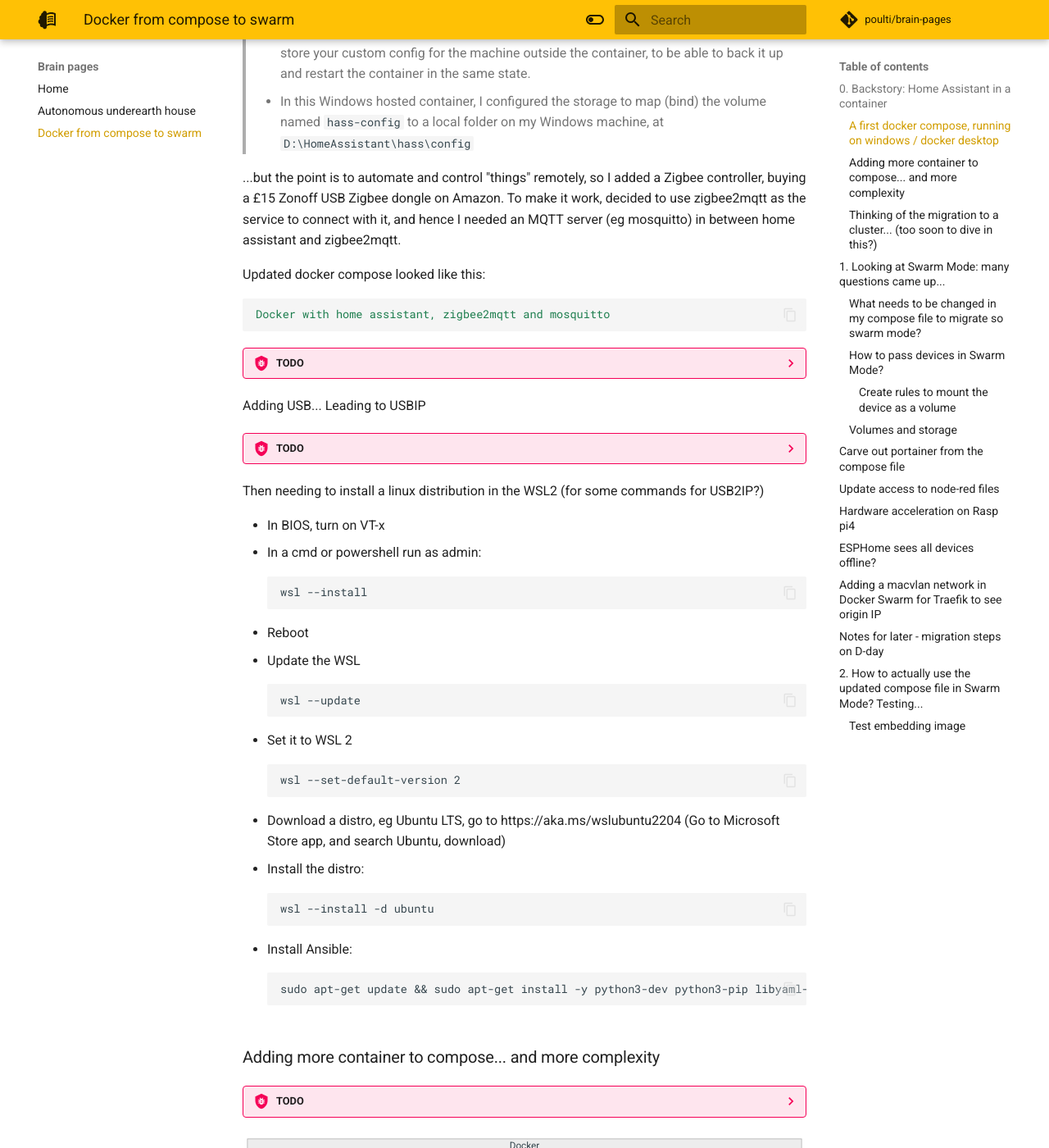
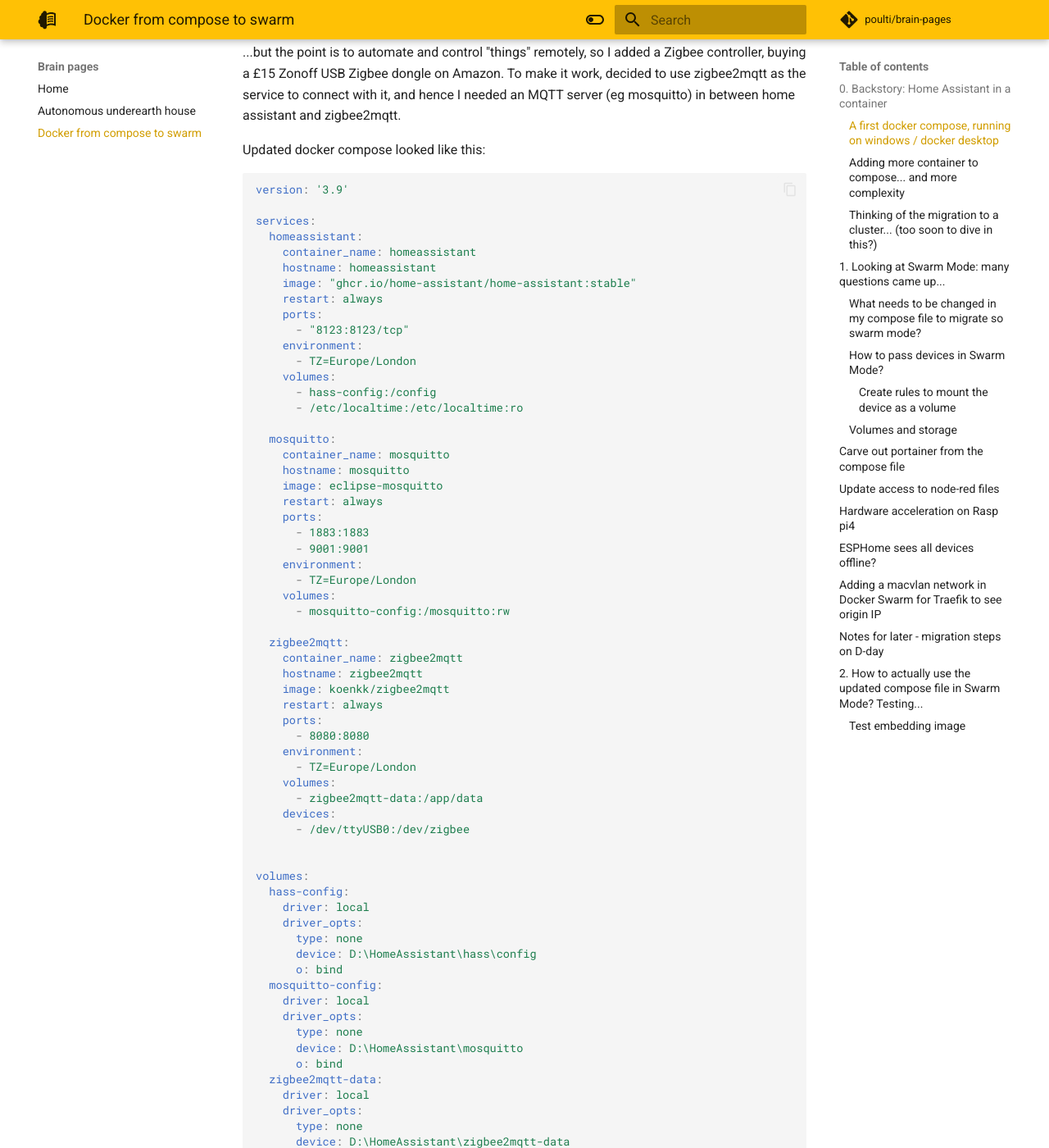
Before and after one commit to poulti/brain-pages, an MkDocs documentation site: the page built from docs/docker-from-compose-to-swarm.md, in a window 1280 px wide and 1400 px high, scrolled down 1775 px. Shown: the whole window at 82% size. Built offline with MkDocs 1.6.1 and Material for MkDocs 9.7.7, drawn with Linux system fonts in a browser that asks for light colours; comment, search, counter and statistics services are not loaded; some of the changed text lies outside the part shown.

Commit message:
Second docker compose

````diff
--- a/docs/docker-from-compose-to-swarm.md
+++ b/docs/docker-from-compose-to-swarm.md
@@ -71,11 +63,76 @@
 Updated docker compose looked like this:
 
 ```yaml
-Docker with home assistant, zigbee2mqtt and mosquitto
+version: '3.9'
+
+services:
+  homeassistant:
+    container_name: homeassistant
+    hostname: homeassistant
+    image: "ghcr.io/home-assistant/home-assistant:stable"
+    restart: always
+    ports:
+      - "8123:8123/tcp"
+    environment:
+      - TZ=Europe/London
+    volumes:
+      - hass-config:/config
+      - /etc/localtime:/etc/localtime:ro
+
+  mosquitto:
+    container_name: mosquitto
+    hostname: mosquitto
+    image: eclipse-mosquitto
+    restart: always
+    ports:
+      - 1883:1883
+      - 9001:9001
+    environment:
+      - TZ=Europe/London
+    volumes:
+      - mosquitto-config:/mosquitto:rw
+
+  zigbee2mqtt:
+    container_name: zigbee2mqtt
+    hostname: zigbee2mqtt
+    image: koenkk/zigbee2mqtt
+    restart: always
+    ports:
+      - 8080:8080
+    environment:
+      - TZ=Europe/London
+    volumes:
+      - zigbee2mqtt-data:/app/data
+    devices:
+      - /dev/ttyUSB0:/dev/zigbee
+
+
+volumes:
+  hass-config:
+    driver: local
+    driver_opts:
+      type: none
+      device: D:\HomeAssistant\hass\config
+      o: bind
+  mosquitto-config:
+    driver: local
+    driver_opts:
+      type: none
+      device: D:\HomeAssistant\mosquitto
+      o: bind
+  zigbee2mqtt-data:
+    driver: local
+    driver_opts:
+      type: none
+      device: D:\HomeAssistant\zigbee2mqtt-data
+      o: bind
 ```
 
 ??? bug "TODO"
-    example of old docker compose, with 3 containers, and a device section: homeassistant, mosquitto and zigbee2mqtt?
+    Make a comment on the addition of the below... hence the need to pass the USB from windows to the WSL
+    devices:
+      - /dev/ttyUSB0:/dev/zigbee
+
 
 Adding USB... Leading to USBIP
 
````
Also changed, not shown: other parts of docs/docker-from-compose-to-swarm.md (+0 -8 lines).
